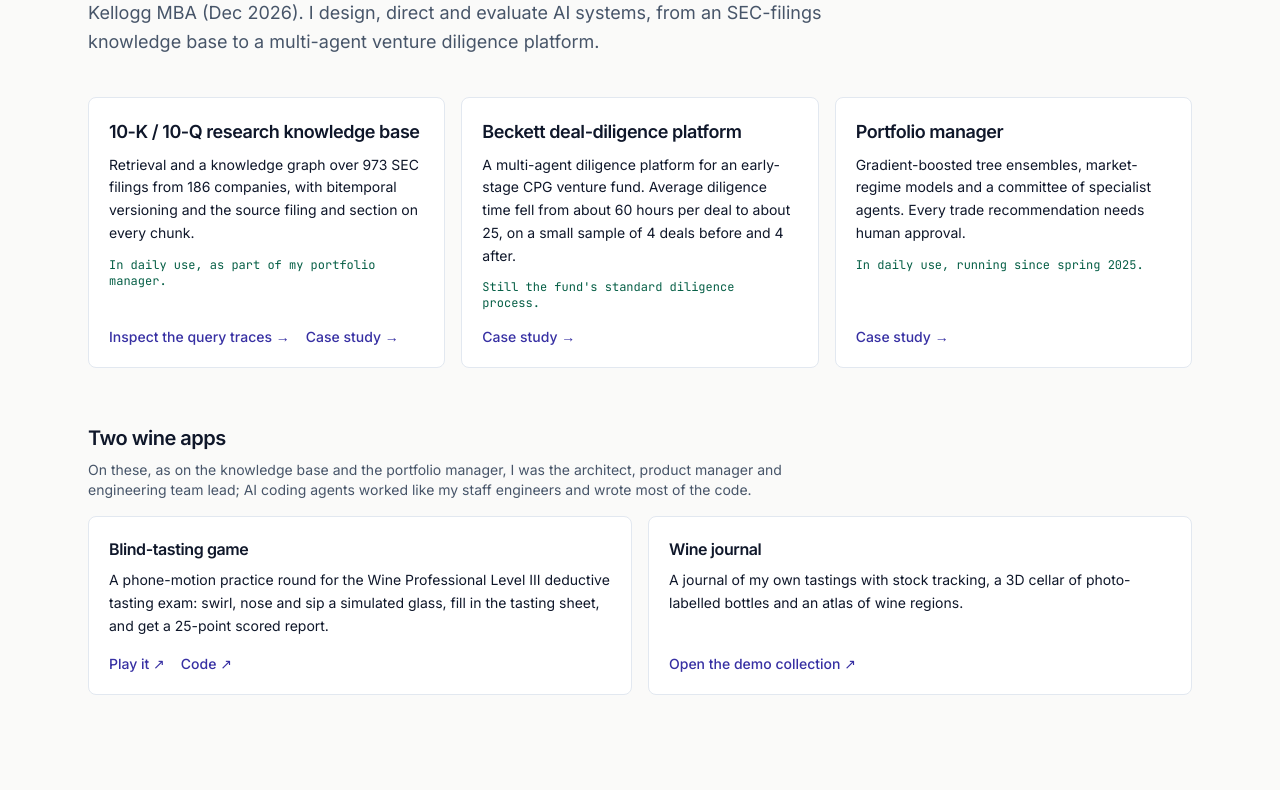
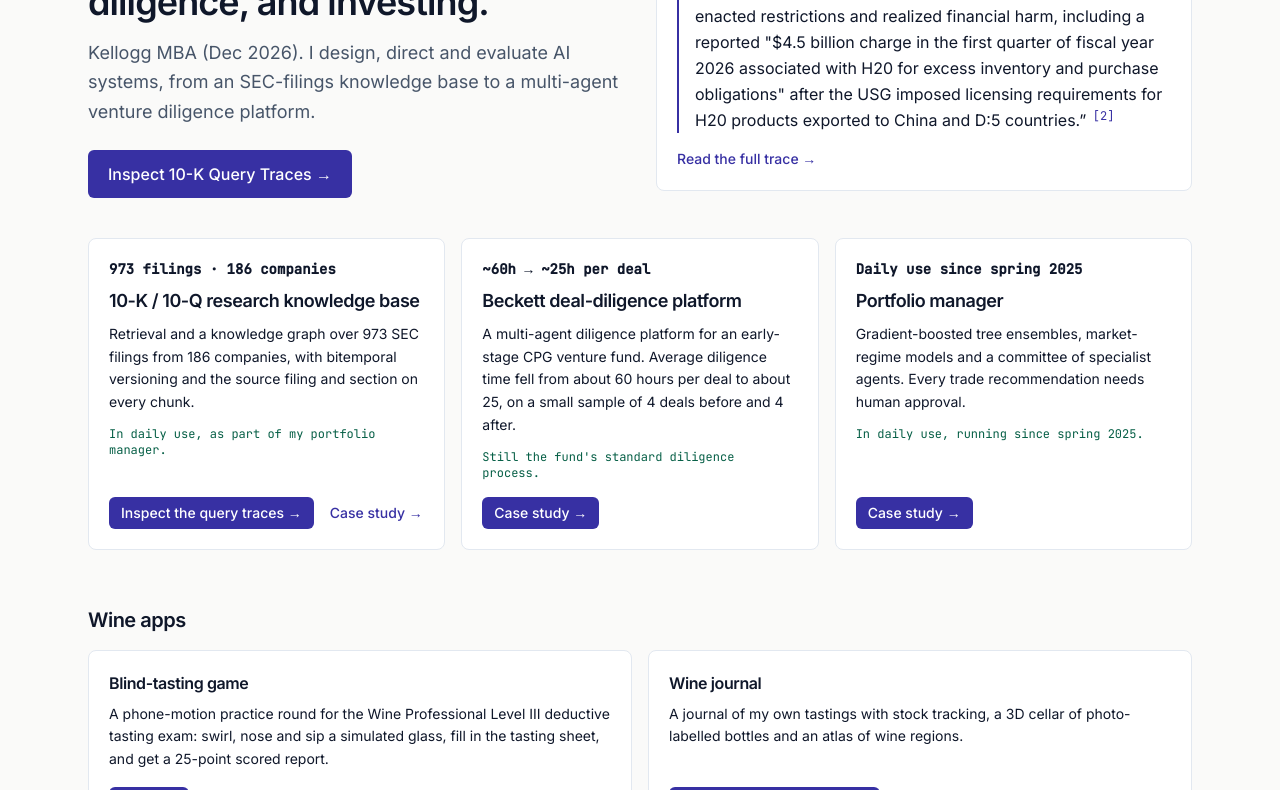
Before and after one commit to ahalvdank/kellidoscope, an Astro site: page / in a window 1280 px wide. Shown: the part 201-991 px from the top of the page. Before the commit the page ends 944 px from the top, so only its background shows below. Built offline with nearby package versions, Linux system fonts and the light colour scheme; Astro itself is replaced by a stand-in of ours.

Commit message:
feat(home): builder headline, Live Finding from the NVDA trace, card metrics and CTA
Home hero is now a two-column grid: headline, subhead and an Inspect 10-K Query
Traces button on the left, a Live Finding quote built at build time from the
NVDA export-control trace on the right. ProjectCard gains metric, thumbnail
(shown only when the public file exists) and a primary-button first link. The
PJ4 role paragraph renders as a muted caption below the wine cards.

Rewritten old-layout tests: e2e/csp.spec.ts home h1 expectation now pins the new
headline. tests/copy-rules.test.ts gains additive fixed-copy tests and
LiveFinding.astro in the production-word file list.

Co-Authored-By: Claude Sonnet 5.5 <noreply@anthropic.com>

```diff
--- a/content/copy-home.md
+++ b/content/copy-home.md
@@ -2,10 +2,14 @@
 title: Andrew Kell | Auditable AI decision systems
 description: "Kellogg MBA (Dec 2026). A 10-K research knowledge base, a venture diligence platform and a portfolio manager: how each one works and, where it was tested, the results."
 hero:
-  headline: Auditable AI decision systems for finance and investing.
+  headline: I design and ship AI systems for financial research, venture diligence, and investing.
   subhead: Kellogg MBA (Dec 2026). I design, direct and evaluate AI systems, from an SEC-filings knowledge base to a multi-agent venture diligence platform.
+  cta:
+    label: Inspect 10-K Query Traces
+    href: /demos/10k-kb
 flagships:
   - name: 10-K / 10-Q research knowledge base
+    metric: 973 filings · 186 companies
     summary: Retrieval and a knowledge graph over 973 SEC filings from 186 companies, with bitemporal versioning and the source filing and section on every chunk.
     status: In daily use, as part of my portfolio manager.
     links:
@@ -14,19 +18,21 @@ flagships:
       - label: Case study
         href: /projects/10k-kb
   - name: Beckett deal-diligence platform
+    metric: ~60h → ~25h per deal
     summary: A multi-agent diligence platform for an early-stage CPG venture fund. Average diligence time fell from about 60 hours per deal to about 25, on a small sample of 4 deals before and 4 after.
     status: Still the fund's standard diligence process.
     links:
       - label: Case study
         href: /projects/beckett-diligence
   - name: Portfolio manager
+    metric: Daily use since spring 2025
     summary: Gradient-boosted tree ensembles, market-regime models and a committee of specialist agents. Every trade recommendation needs human approval.
     status: In daily use, running since spring 2025.
     links:
       - label: Case study
         href: /projects/portfolio-manager
 personal:
-  heading: Two wine apps
+  heading: Wine apps
   role: On these, as on the knowledge base and the portfolio manager, I was the architect, product manager and engineering team lead; AI coding agents worked like my staff engineers and wrote most of the code.
   cards:
     - name: Blind-tasting game
--- /dev/null
+++ b/src/components/LiveFinding.astro
@@ -0,0 +1,24 @@
+---
+interface Props {
+  text: string;
+  cites: number[];
+  href: string;
+  source: string;
+}
+const { text, cites, href, source } = Astro.props;
+---
+
+<aside class="rounded-lg border border-editorial-border bg-white p-5" aria-labelledby="live-finding-label">
+  <p id="live-finding-label" class="font-mono text-xs text-editorial-muted">{source}</p>
+  <blockquote class="mt-3 border-l-2 border-editorial-accent pl-4 text-base leading-relaxed text-editorial-ink">
+    “{text}”
+    {cites.map((cite) => <sup class="ml-0.5 font-mono text-xs text-editorial-accent">[{cite}]</sup>)}
+  </blockquote>
+  <a
+    href={href}
+    data-goatcounter-click="live-finding"
+    class="mt-4 inline-block text-sm font-medium text-editorial-accent hover:underline"
+  >
+    Read the full trace →
+  </a>
+</aside>
--- a/src/components/ProjectCard.astro
+++ b/src/components/ProjectCard.astro
@@ -1,42 +1,61 @@
 ---
+import { publicAssetExists } from "../lib/assets";
 import { isExternal, resolveHref } from "../lib/links";
 
 interface Props {
   name: string;
   summary: string;
+  metric?: string;
+  thumbnail?: string | null;
+  thumbnailAlt?: string;
   status?: string;
   links: { label: string; href: string; event?: "repo" }[];
   size?: "flagship" | "secondary";
 }
-const { name, summary, status, links, size = "flagship" } = Astro.props;
+const { name, summary, metric, thumbnail, thumbnailAlt = "", status, links, size = "flagship" } = Astro.props;
 const resolved = links.map((link) => ({ ...link, url: resolveHref(link.href) }));
+const showThumbnail = publicAssetExists(thumbnail);
+
+const BUTTON = "rounded-md bg-editorial-accent px-3 py-1.5 text-white hover:opacity-90";
+const TEXT_LINK = "text-editorial-accent hover:underline";
 ---
 
-<article class="flex h-full flex-col rounded-lg border border-editorial-border bg-white p-5">
-  <h3 class={size === "flagship" ? "text-lg font-semibold tracking-tight" : "text-base font-semibold tracking-tight"}>
+<article
+  class="flex h-full flex-col overflow-hidden rounded-lg border border-editorial-border bg-white transition hover:border-slate-400 hover:shadow-sm"
+>
+  {
+    showThumbnail && (
+      <img src={thumbnail} alt={thumbnailAlt} loading="lazy" class="aspect-video w-full border-b border-editorial-border object-cover" />
+    )
+  }
+  <div class="flex flex-1 flex-col p-5">
+    {metric && <p class="font-mono text-sm font-semibold text-editorial-ink">{metric}</p>}
+    <h3 class={`${metric ? "mt-2 " : ""}${size === "flagship" ? "text-lg font-semibold tracking-tight" : "text-base font-semibold tracking-tight"}`}>
       {name}
     </h3>
     <p class="mt-2 text-sm leading-relaxed text-editorial-ink">{summary}</p>
     {status && <p class="mt-3 font-mono text-xs text-emerald-800">{status}</p>}
-  <div class="mt-auto flex flex-wrap gap-x-4 gap-y-2 pt-4 text-sm font-medium">
+    <div class="mt-auto flex flex-wrap items-center gap-x-4 gap-y-2 pt-4 text-sm font-medium">
       {
-      resolved.map((link) =>
-        isExternal(link.url) ? (
+        resolved.map((link, index) => {
+          const cls = index === 0 ? BUTTON : TEXT_LINK;
+          return isExternal(link.url) ? (
             <a
               href={link.url}
               target="_blank"
               rel="noopener noreferrer"
               data-goatcounter-click={link.event}
-            class="text-editorial-accent hover:underline"
+              class={cls}
             >
               {link.label} ↗
             </a>
           ) : (
-          <a href={link.url} class="text-editorial-accent hover:underline">
+            <a href={link.url} class={cls}>
               {link.label} →
             </a>
-        ),
-      )
+          );
+        })
       }
     </div>
+  </div>
 </article>
--- a/src/content.config.ts
+++ b/src/content.config.ts
@@ -12,6 +12,11 @@ const link = z.object({
 const card = z.object({
   name: z.string(),
   summary: z.string(),
+  // One short proof line shown at the top of the card.
+  metric: z.string().optional(),
+  // Site path under public/; the card shows no image when it is unset or the file is missing.
+  thumbnail: z.string().nullable().optional(),
+  thumbnailAlt: z.string().optional(),
   status: z.string().optional(),
   links: z.array(link).min(1),
 });
@@ -22,7 +27,7 @@ const copy = defineCollection({
     title: z.string(),
     description: z.string(),
     disclaimer: z.string().optional(),
-    hero: z.object({ headline: z.string(), subhead: z.string() }).optional(),
+    hero: z.object({ headline: z.string(), subhead: z.string(), cta: link.pick({ label: true, href: true }) }).optional(),
     flagships: z.array(card).optional(),
     personal: z.object({ heading: z.string(), role: z.string(), cards: z.array(card) }).optional(),
   }),
--- /dev/null
+++ b/src/lib/assets.ts
@@ -0,0 +1,15 @@
+import { existsSync, statSync } from "node:fs";
+import { join } from "node:path";
+
+/**
+ * True when a site path such as "/media/x.jpg" names a file under public/.
+ * Null, empty and ".." paths are false, so a missing thumbnail never renders a broken image.
+ */
+export function publicAssetExists(
+  path: string | null | undefined,
+  publicDir: string = join(process.cwd(), "public"),
+): boolean {
+  if (!path || path.includes("..")) return false;
+  const file = join(publicDir, path);
+  return existsSync(file) && statSync(file).isFile();
+}
--- /dev/null
+++ b/src/lib/liveFinding.ts
@@ -0,0 +1,52 @@
+import type { Trace } from "../data/types";
+
+/** The trace and phrase the home page quotes. The text itself is always read from the trace. */
+export const LIVE_FINDING = {
+  slug: "nvda-export-control-risk-fy22-fy26",
+  needle: "$4.5 billion charge",
+} as const;
+
+export interface Finding {
+  text: string;
+  cites: number[];
+  href: string;
+}
+
+// A sentence ends at . ! or ? (plus any closing quote or bracket) before whitespace and a capital.
+const SENTENCE_BREAK = /(?<=[.!?]["”')\]]*)\s+(?=["“(]?[A-Z])/;
+const CITE_MARKER = /\s*\[(\d+)\]/g;
+
+function stripMarkdown(text: string): string {
+  return text
+    .replace(/\[([^\]]+)\]\([^)]*\)/g, "$1")
+    .replace(/(\*\*|__)(.+?)\1/g, "$2")
+    .replace(/(\*|_)(.+?)\1/g, "$2")
+    .replace(/`([^`]+)`/g, "$1");
+}
+
+/**
+ * Pulls one finding out of a trace's answer: the sentence containing `needle`, plus up to
+ * `extraSentences` sentences after it, with markdown and [n] cite markers removed.
+ * @param trace the trace whose answer_md is searched
+ * @param needle text the sentence must contain
+ * @param extraSentences how many following sentences to include
+ * @returns the clean text, the cite numbers it carried, and the link to the full trace
+ * @throws Error when no sentence contains the needle
+ */
+export function extractFinding(trace: Trace, needle: string, extraSentences = 0): Finding {
+  const sentences = trace.answer_md
+    .split(/\n{2,}/)
+    .flatMap((paragraph) => paragraph.split(SENTENCE_BREAK))
+    .map((sentence) => sentence.trim())
+    .filter(Boolean);
+  const start = sentences.findIndex((sentence) => sentence.includes(needle));
+  if (start === -1) throw new Error(`Live Finding: needle not found in ${trace.slug}`);
+
+  const raw = sentences.slice(start, start + 1 + extraSentences).join(" ");
+  const cites = [...raw.matchAll(CITE_MARKER)].map((match) => Number(match[1]));
+  return {
+    text: stripMarkdown(raw.replace(CITE_MARKER, "")),
+    cites,
+    href: `/demos/10k-kb/q/${trace.slug}/`,
+  };
+}
--- a/src/pages/index.astro
+++ b/src/pages/index.astro
@@ -1,18 +1,36 @@
 ---
 import BaseLayout from "../layouts/BaseLayout.astro";
 import ProjectCard from "../components/ProjectCard.astro";
+import LiveFinding from "../components/LiveFinding.astro";
+import { getTrace } from "../data/traces";
 import { loadCopy } from "../lib/copy";
+import { extractFinding, LIVE_FINDING } from "../lib/liveFinding";
+import { resolveHref } from "../lib/links";
 
 const { data, sections } = await loadCopy("copy-home");
 const { hero, flagships, personal } = data;
 if (!hero || !flagships || !personal) throw new Error("content/copy-home.md needs hero, flagships and personal");
 sections.assertAllUsed();
+
+const trace = getTrace(LIVE_FINDING.slug);
+const finding = extractFinding(trace, LIVE_FINDING.needle);
+const findingSource = "Live finding · NVIDIA 10-K, FY2022 → FY2026 trace";
 ---
 
 <BaseLayout title={data.title} description={data.description}>
-  <section class="max-w-3xl">
-    <h1 class="text-3xl font-semibold tracking-tight sm:text-4xl">{hero.headline}</h1>
-    <p class="mt-4 text-lg leading-relaxed text-editorial-muted">{hero.subhead}</p>
+  <section class="grid items-start gap-8 md:grid-cols-2">
+    <div>
+      <h1 class="text-3xl font-semibold tracking-tight sm:text-4xl">{hero.headline}</h1>
+      <p class="mt-4 text-lg leading-relaxed text-editorial-muted">{hero.subhead}</p>
+      <a
+        href={resolveHref(hero.cta.href)}
+        data-goatcounter-click="hero-cta"
+        class="mt-6 inline-block rounded-md bg-editorial-accent px-5 py-3 text-base font-medium text-white hover:opacity-90"
+      >
+        {hero.cta.label} →
+      </a>
+    </div>
+    <LiveFinding {...finding} source={findingSource} />
   </section>
 
   <section class="mt-10" aria-labelledby="systems">
@@ -22,11 +40,11 @@ sections.assertAllUsed();
     </div>
   </section>
 
-  <section class="mt-14" aria-labelledby="personal">
+  <section id="wine-apps" class="mt-14" aria-labelledby="personal">
     <h2 id="personal" class="text-xl font-semibold tracking-tight">{personal.heading}</h2>
-    <p class="mt-2 max-w-3xl text-sm text-editorial-muted">{personal.role}</p>
     <div class="mt-4 grid gap-4 sm:grid-cols-2">
       {personal.cards.map((card) => <ProjectCard {...card} size="secondary" />)}
     </div>
+    <p class="mt-3 max-w-3xl text-xs text-editorial-muted">{personal.role}</p>
   </section>
 </BaseLayout>
```
Also changed, not shown: e2e/csp.spec.ts (+1 -1 lines), tests/assets.test.ts (added, +15 -0 lines), tests/copy-rules.test.ts (+18 -0 lines), tests/liveFinding.test.ts (added, +44 -0 lines). Lines whose indentation alone changed are shown as unchanged.
